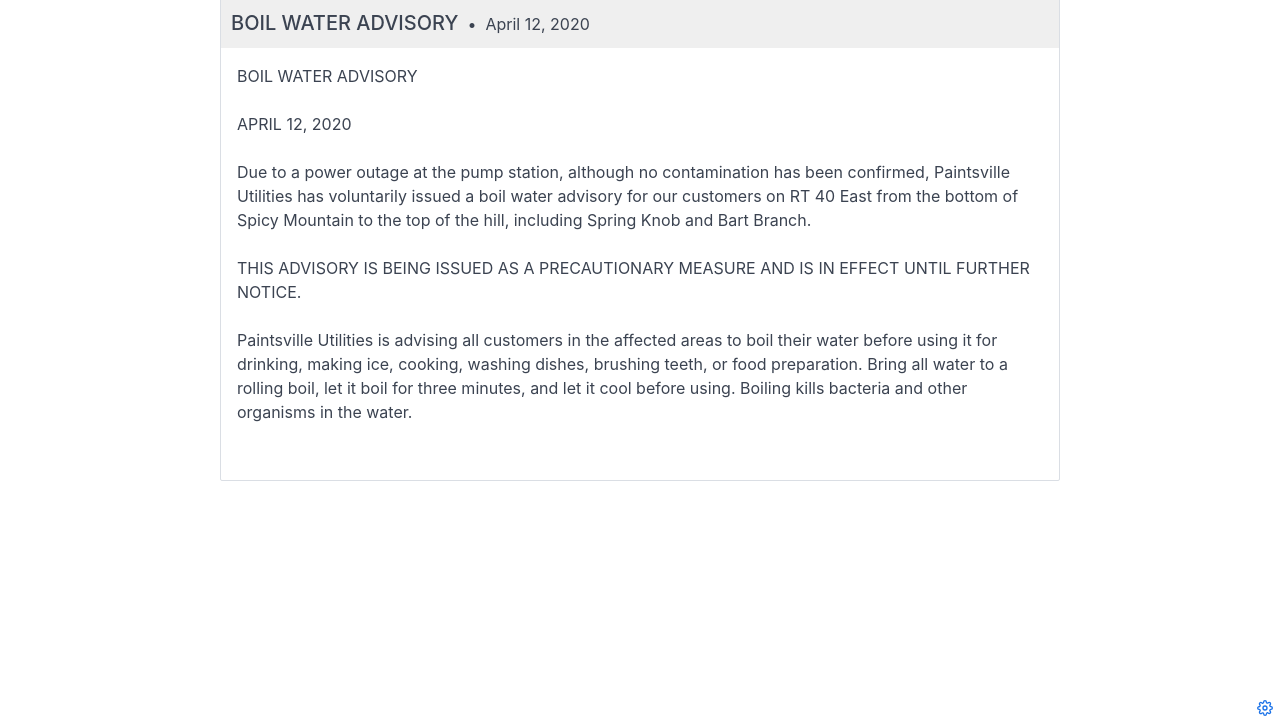
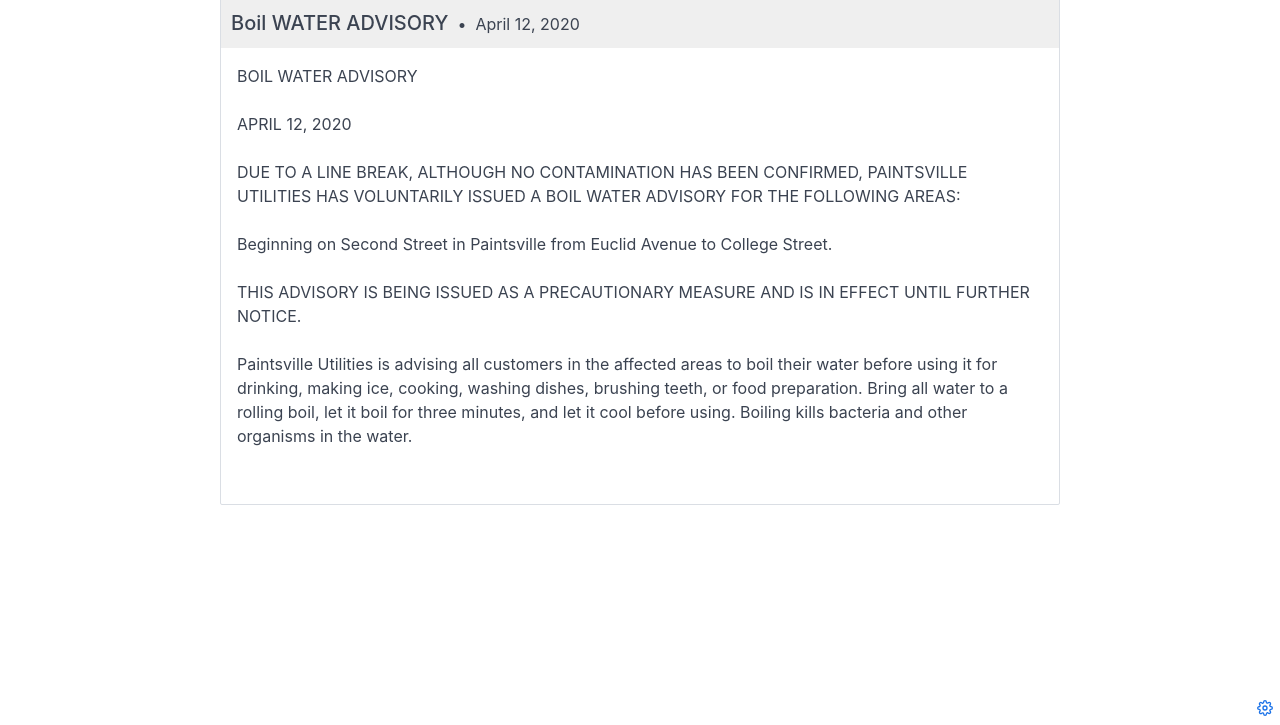
Before and after one commit to mapsync/paintsville-advisory, a Gatsby site: page /blog/2020-04-12-boil-water-advisory in a window 1280 px wide. Shown: the part 75-800 px from the top of the page. Built offline with nearby package versions, Linux system fonts and the light colour scheme; Gatsby itself is replaced by a stand-in of ours.

Commit message:
Create Alert “2020-04-12-boil-water-advisory”

```diff
--- a/src/pages/blog/2020-04-12-boil-water-advisory.md
+++ b/src/pages/blog/2020-04-12-boil-water-advisory.md
@@ -1,13 +1,15 @@
 ---
 templateKey: blog-post
-title: BOIL WATER ADVISORY
-date: 2020-04-12T21:36:30.700Z
+title: Boil WATER ADVISORY
+date: 2020-04-12T21:46:32.205Z
 ---
 BOIL WATER ADVISORY
 
 APRIL 12, 2020
 
-Due to a power outage at the pump station, although no contamination has been confirmed, Paintsville Utilities has voluntarily issued a boil water advisory for our customers on RT 40 East from the bottom of Spicy Mountain to the top of the hill, including Spring Knob and Bart Branch.
+DUE TO A LINE BREAK, ALTHOUGH NO CONTAMINATION HAS BEEN CONFIRMED, PAINTSVILLE UTILITIES HAS VOLUNTARILY ISSUED A BOIL WATER ADVISORY FOR THE FOLLOWING AREAS:
+
+Beginning on Second Street in Paintsville from Euclid Avenue to College Street.
 
 THIS ADVISORY IS BEING ISSUED AS A PRECAUTIONARY MEASURE AND IS IN EFFECT UNTIL FURTHER NOTICE.
 
```
